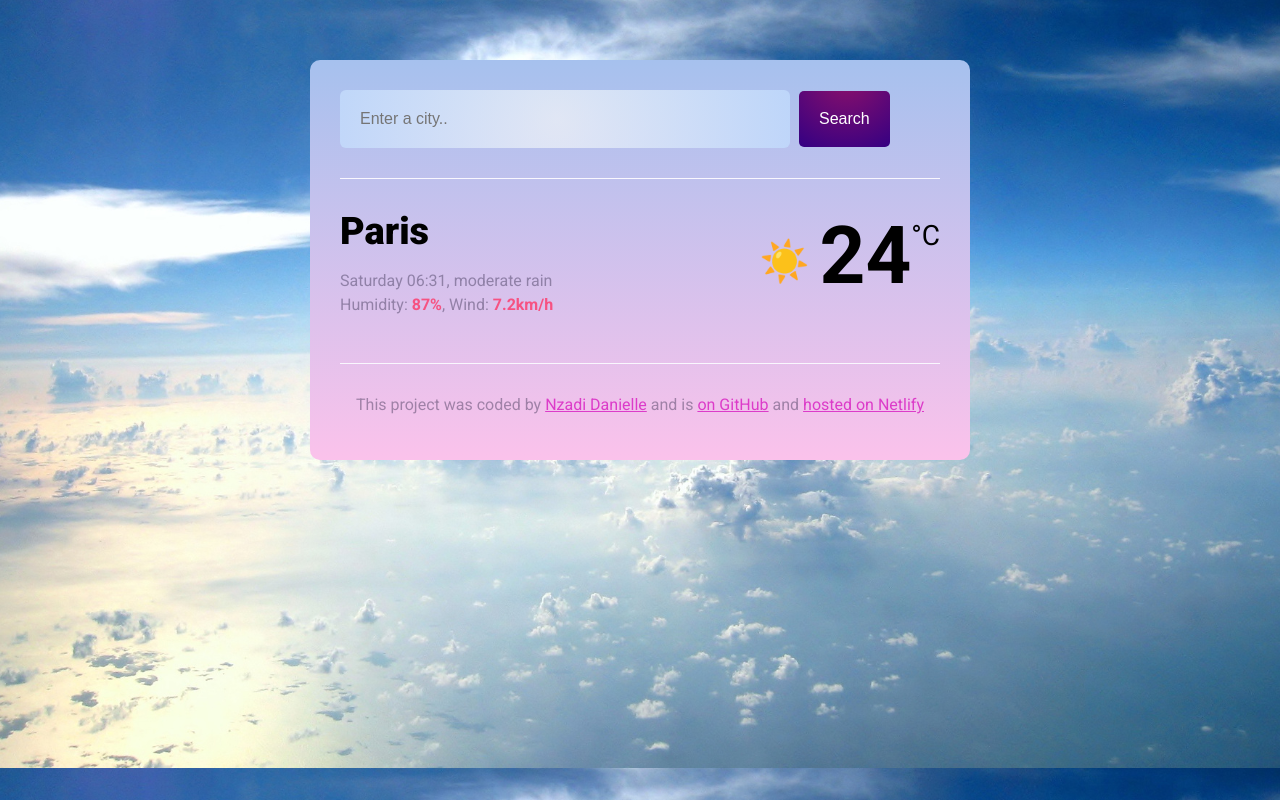
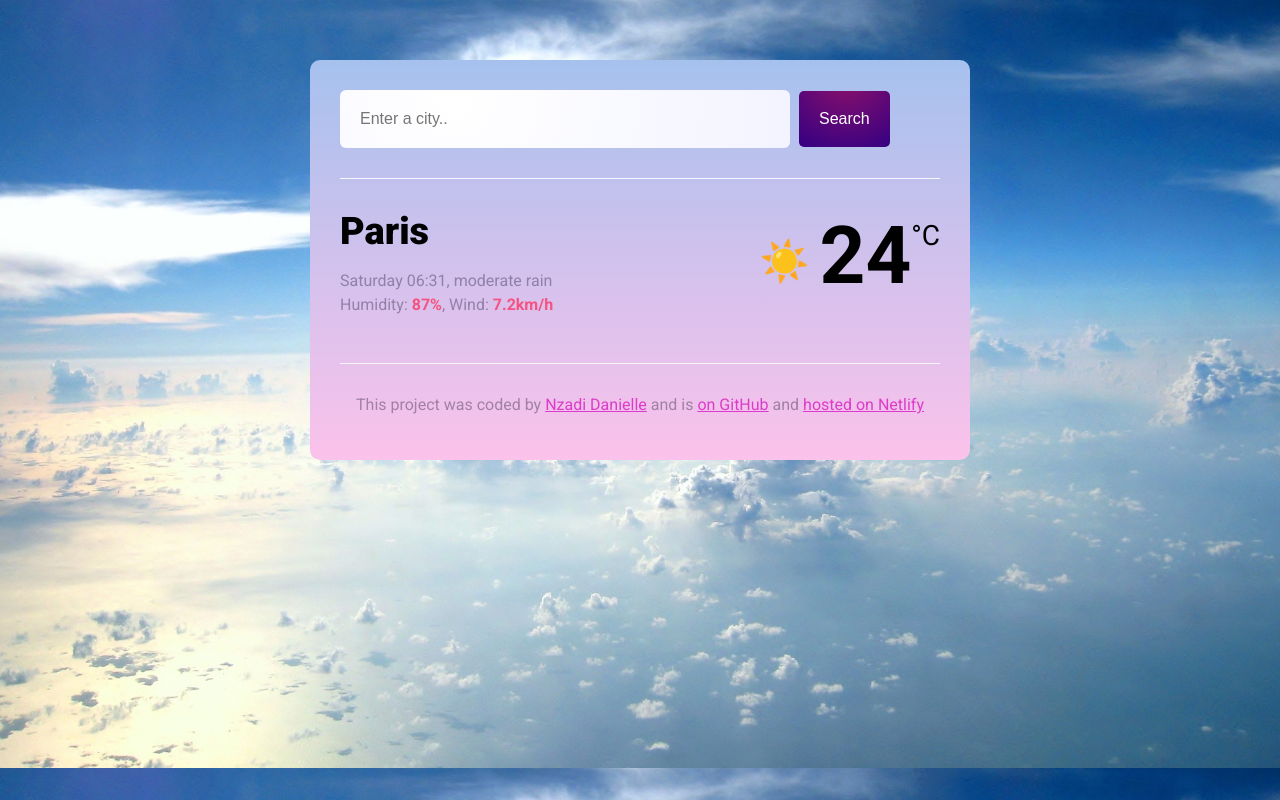
Before and after one commit to Nzadii/Nzadi-Danielle-Weather-Website, a website built with Parcel: page index.html in a window 1280 px wide. Built offline with nearby package versions, Linux system fonts and the light colour scheme.

Commit message:
design gradient

```diff
--- a/src/styles.css
+++ b/src/styles.css
@@ -23,9 +23,9 @@ header {
 
 .search-input {
   background: radial-gradient(
-    592px at 48.2% 50%,
-    rgba(255, 255, 249, 0.6) 0%,
-    rgb(160, 199, 254) 74.6%
+    621px at 25.3% 13.8%,
+    rgb(255, 255, 255) 0%,
+    rgb(234, 236, 255) 90%
   );
 
   border: none;
```
